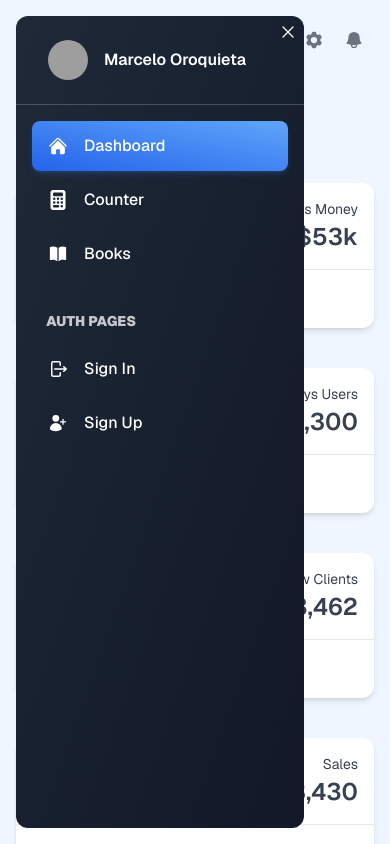
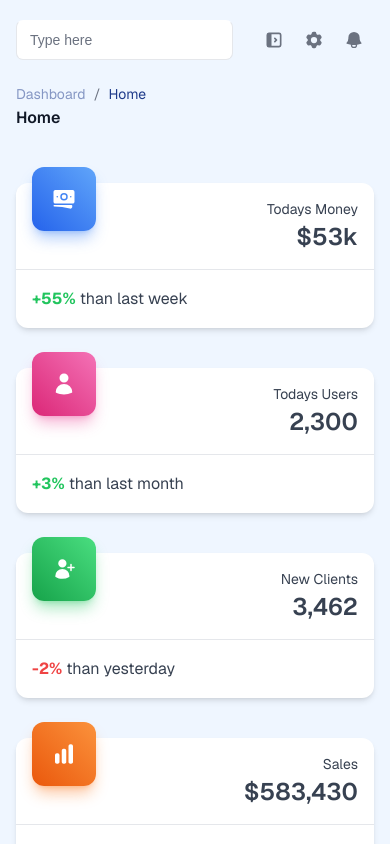
Before and after one commit to marceoroq/my-dashboard, a Next.js app: page /dashboard in a window 390 px wide. Shown: the top 844 px of the page. Built offline with nearby package versions, Linux system fonts and the light colour scheme; grey boxes are pictures that could not be loaded.

Commit message:
style(BooksPage): adjust some styles

```diff
--- a/src/app/books/components/BookCard.tsx
+++ b/src/app/books/components/BookCard.tsx
@@ -8,7 +8,7 @@ export default function BookCard({ book }: { book: Book }) {
   const altText = `Cover of book ${book.title} by ${book.author_name}`;
 
   return (
-    <article className="rounded-xl max-w-56 bg-white px-3 shadow-lg hover:shadow-xl hover:transform hover:scale-105 duration-300 ">
+    <article className="rounded-xl w-[clamp(190px, 100%, 225px)] bg-white px-3 shadow-lg hover:shadow-xl hover:transform hover:scale-105 duration-300 ">
       <Link href={`books/${book.key}`}>
         <div className="-translate-y-4 relative flex h-80 w-full justify-center overflow-hidden rounded-t-xl rounded-b-md shadow-lg">
           {/* TODO: place generic book cover image when cover_i is undefined or fetch image fails */}
--- a/src/app/books/page.tsx
+++ b/src/app/books/page.tsx
@@ -16,7 +16,7 @@ export default async function BooksPage() {
 
   return (
     <section>
-      <div className="grid grid-cols-[repeat(auto-fit,minmax(200px,1fr))] justify-items-center mt-8 mx-auto gap-x-2 gap-y-8 max-w-screen-2xl">
+      <div className="grid grid-cols-[repeat(auto-fit,minmax(190px,1fr))] justify-items-center mt-8 mx-auto gap-x-2 gap-y-8 max-w-screen-2xl">
         {books.map((book: Book) => {
           return (
             <BookCard
--- a/src/components/App.tsx
+++ b/src/components/App.tsx
@@ -9,7 +9,7 @@ export default function App({
 }: Readonly<{
   children: React.ReactNode;
 }>) {
-  const [isSidebarOpen, setIsSidebarOpen] = useState(true);
+  const [isSidebarOpen, setIsSidebarOpen] = useState(false);
 
   const closeSidebar = () => setIsSidebarOpen(false);
   const toggleSidebarStatus = () => {
```
